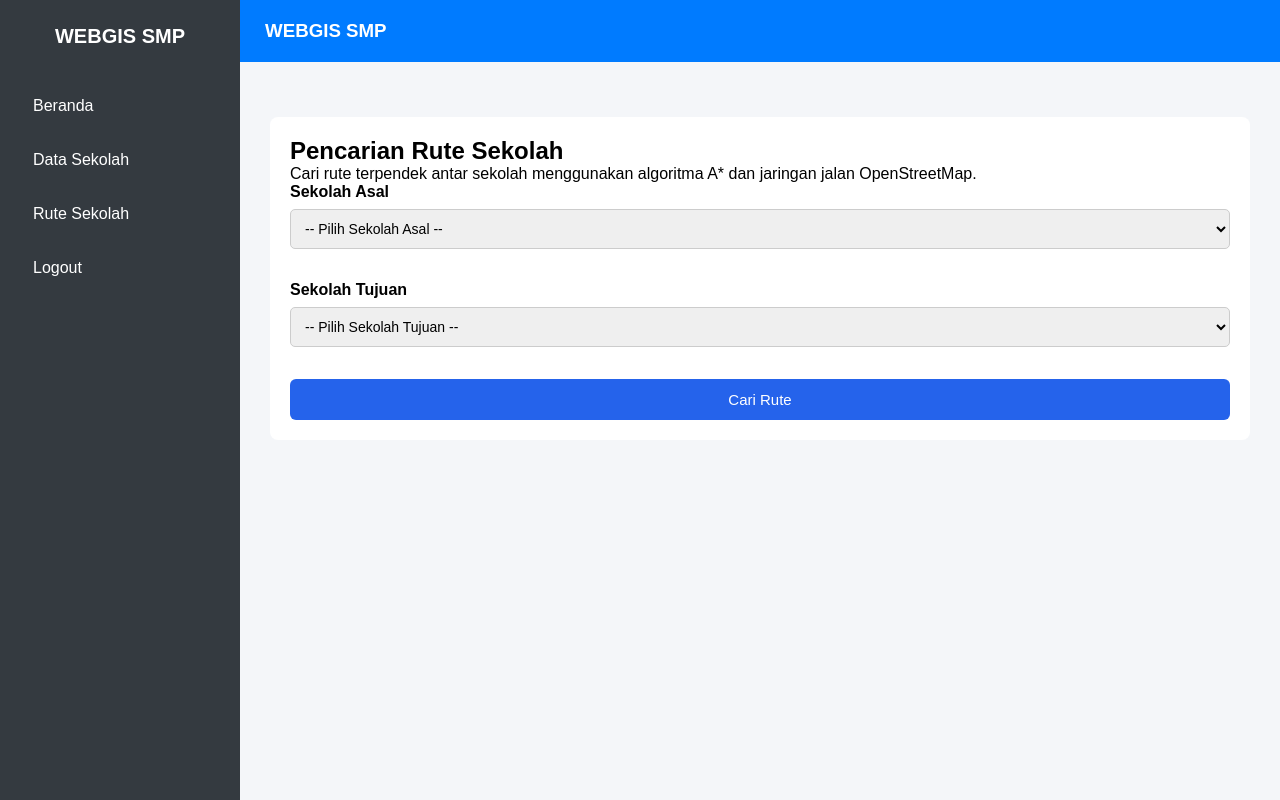
After one commit to yudanode/Project-Sistem-Cerdas---Kelompok-1, a Flask app: page /rute-sekolah in a window 1280 px wide. The commit adds this page. Run offline with Flask 3, Linux system fonts and the light colour scheme.

Commit message:
feat: implementasi pencarian rute sekolah dengan A* dan OSM

```diff
--- a/pencarian-jalur/app.py
+++ b/pencarian-jalur/app.py
@@ -1,17 +1,281 @@
 
-from flask import Flask, render_template
+import os
+import shutil
+import traceback
+from pathlib import Path
 
-app = Flask(__name__)
+from flask import Flask, render_template, request
+
+# ==========================================
+# 1. KONFIGURASI DIREKTORI
+# ==========================================
+
+BASE_DIR = Path(__file__).resolve().parent
+STATIC_DIR = BASE_DIR / "static"
+TEMPLATE_DIR = BASE_DIR / "templates"
+
+# Membuat folder static jika belum tersedia
+STATIC_DIR.mkdir(parents=True, exist_ok=True)
+
+# Mengatur direktori kerja
+os.chdir(str(BASE_DIR))
+
+print("====================================")
+print("LOKASI APP:", Path(__file__).resolve())
+print("FOLDER PROYEK:", BASE_DIR)
+print("FOLDER STATIC:", STATIC_DIR)
+print("====================================")
+
+# ==========================================
+# 2. IMPORT ALGORITMA A*
+# ==========================================
+
+from road_network import (
+    cari_rute_astar,
+    tampilkan_peta_rute,
+    nama_sekolah
+)
+
+# ==========================================
+# 3. KONFIGURASI FLASK
+# ==========================================
+
+app = Flask(
+    __name__,
+    static_folder=str(STATIC_DIR),
+    template_folder=str(TEMPLATE_DIR)
+)
+
+# ==========================================
+# 4. DATA SEKOLAH
+# ==========================================
+
+data_sekolah = [
+    {
+        "kode": "A",
+        "nama": "SDN Cimuning 5",
+        "latitude": -6.32631417,
+        "longitude": 107.0156000
+    },
+    {
+        "kode": "B",
+        "nama": "SMPN 10 Kota Bekasi",
+        "latitude": -6.31682806,
+        "longitude": 107.0084318
+    },
+    {
+        "kode": "C",
+        "nama": "SMPN 26 Kota Bekasi",
+        "latitude": -6.30645454,
+        "longitude": 107.0251967
+    },
+    {
+        "kode": "D",
+        "nama": "SMPN 36 Kota Bekasi",
+        "latitude": -6.30985904,
+        "longitude": 107.0166897
+    },
+    {
+        "kode": "E",
+        "nama": "SMPN 40 Kota Bekasi",
+        "latitude": -6.29436752,
+        "longitude": 107.0220758
+    },
+    {
+        "kode": "F",
+        "nama": "SMPN 48 Kota Bekasi",
+        "latitude": -6.32248735,
+        "longitude": 107.0257286
+    },
+    {
+        "kode": "G",
+        "nama": "SMP Daya Utama",
+        "latitude": -6.29591056,
+        "longitude": 107.0306720
+    }
+]
+
+# ==========================================
+# 5. HALAMAN BERANDA
+# ==========================================
 
 @app.route("/")
 def beranda():
+
     return render_template("beranda.html")
 
 
+# ==========================================
+# 6. HALAMAN DATA SEKOLAH
+# ==========================================
+
 @app.route("/data-sekolah")
-def data_sekolah():
-    return render_template("data_sekolah.html")
+def data_sekolah_page():
+
+    return render_template(
+        "data_sekolah.html",
+        sekolah=data_sekolah
+    )
 
 
+# ==========================================
+# 7. HALAMAN PENCARIAN RUTE
+# ==========================================
+
+@app.route("/rute-sekolah", methods=["GET", "POST"])
+def rute_sekolah():
+
+    hasil = None
+    pesan_error = None
+
+    asal = ""
+    tujuan = ""
+
+    print("\n====================================")
+    print("HALAMAN RUTE DIAKSES")
+    print("METHOD:", request.method)
+    print("====================================")
+
+    if request.method == "POST":
+
+        asal = request.form.get("asal", "").strip()
+        tujuan = request.form.get("tujuan", "").strip()
+
+        print("ASAL:", repr(asal))
+        print("TUJUAN:", repr(tujuan))
+
+        if asal not in nama_sekolah or tujuan not in nama_sekolah:
+
+            pesan_error = "Pilihan sekolah tidak valid."
+
+        elif asal == tujuan:
+
+            pesan_error = "Sekolah asal dan tujuan tidak boleh sama."
+
+        else:
+
+            try:
+
+                # ----------------------------------
+                # MENCARI RUTE A*
+                # ----------------------------------
+
+                print("\nMemulai pencarian rute A*...")
+
+                rute, jarak = cari_rute_astar(
+                    asal,
+                    tujuan
+                )
+
+                print("Rute berhasil ditemukan!")
+                print("Jumlah titik:", len(rute))
+                print("Jarak:", jarak, "meter")
+
+                # ----------------------------------
+                # MEMBUAT PETA
+                # ----------------------------------
+
+                print("\nMembuat peta rute...")
+
+                file_asli = tampilkan_peta_rute(
+                    rute,
+                    asal,
+                    tujuan
+                )
+
+                file_asli = Path(file_asli).resolve()
+
+                # ----------------------------------
+                # MENENTUKAN FILE TUJUAN
+                # ----------------------------------
+
+                file_tujuan = (
+                    BASE_DIR / "static" / "rute_terakhir.html"
+                ).resolve()
+
+                STATIC_DIR.mkdir(
+                    parents=True,
+                    exist_ok=True
+                )
+
+                print("\n=== PEMERIKSAAN FILE PETA ===")
+                print("File sumber:", repr(str(file_asli)))
+                print("File tujuan:", repr(str(file_tujuan)))
+                print("Folder static tersedia:", STATIC_DIR.is_dir())
+                print("File sumber tersedia:", file_asli.is_file())
+
+                # ----------------------------------
+                # MEMERIKSA FILE SUMBER
+                # ----------------------------------
+
+                if not file_asli.is_file():
+
+                    raise FileNotFoundError(
+                        f"File sumber peta tidak ditemukan: {file_asli}"
+                    )
+
+                # ----------------------------------
+                # MENYALIN FILE PETA
+                # ----------------------------------
+
+                shutil.copy2(
+                    str(file_asli),
+                    str(file_tujuan)
+                )
+
+                print(
+                    "File tujuan berhasil dibuat:",
+                    file_tujuan.is_file()
+                )
+
+                if not file_tujuan.is_file():
+
+                    raise FileNotFoundError(
+                        f"File tujuan tidak ditemukan: {file_tujuan}"
+                    )
+
+                # ----------------------------------
+                # MENYIAPKAN HASIL
+                # ----------------------------------
+
+                hasil = {
+                    "asal": nama_sekolah[asal],
+                    "tujuan": nama_sekolah[tujuan],
+                    "jarak": round(jarak / 1000, 2)
+                }
+
+                print("\nPENCARIAN RUTE BERHASIL!")
+
+            except Exception as e:
+
+                print("\n========== DETAIL ERROR ==========")
+
+                traceback.print_exc()
+
+                pesan_error = f"Gagal mencari rute: {e}"
+
+                print("ERROR:", repr(e))
+                print("==================================")
+
+    return render_template(
+        "rute_sekolah.html",
+        sekolah=data_sekolah,
+        hasil=hasil,
+        pesan_error=pesan_error,
+        asal=asal,
+        tujuan=tujuan
+    )
+
+
+# ==========================================
+# 8. MENJALANKAN FLASK
+# ==========================================
+
 if __name__ == "__main__":
-    app.run(debug=True)
+
+    app.run(
+        host="127.0.0.1",
+        port=5000,
+        debug=True,
+        use_reloader=False
+    )
--- a/pencarian-jalur/static/CSS/style.css
+++ b/pencarian-jalur/static/CSS/style.css
@@ -81,3 +81,40 @@ th {
     background: #007bff;
     color: white;
 }
+
+
+form {
+    display: flex;
+    flex-direction: column;
+    gap: 12px;
+}
+
+form label {
+    font-weight: bold;
+}
+
+form select {
+    padding: 12px;
+    border: 1px solid #ccc;
+    border-radius: 5px;
+    font-size: 14px;
+}
+
+form button {
+    padding: 12px;
+    background: #007bff;
+    color: white;
+    border: none;
+    border-radius: 5px;
+    cursor: pointer;
+    font-size: 15px;
+}
+
+form button:hover {
+    background: #0056b3;
+}
+
+.error {
+    color: red;
+    margin-top: 15px;
+}
--- /dev/null
+++ b/pencarian-jalur/templates/rute_sekolah.html
@@ -0,0 +1,155 @@
+
+{% extends "layout.html" %}
+
+{% block content %}
+
+<div class="table-container">
+
+    <h2>Pencarian Rute Sekolah</h2>
+
+    <p>
+        Cari rute terpendek antar sekolah menggunakan
+        algoritma A* dan jaringan jalan OpenStreetMap.
+    </p>
+
+    <form method="POST" action="{{ url_for('rute_sekolah') }}">
+
+        <div style="margin-bottom: 20px;">
+
+            <label for="asal">
+                <strong>Sekolah Asal</strong>
+            </label>
+
+            <select
+                name="asal"
+                id="asal"
+                required
+                style="width: 100%; padding: 10px; margin-top: 8px;"
+            >
+
+                <option value="">-- Pilih Sekolah Asal --</option>
+
+                {% for item in sekolah %}
+
+                    <option
+                        value="{{ item.kode }}"
+                        {% if asal == item.kode %}selected{% endif %}
+                    >
+                        {{ item.nama }}
+                    </option>
+
+                {% endfor %}
+
+            </select>
+
+        </div>
+
+        <div style="margin-bottom: 20px;">
+
+            <label for="tujuan">
+                <strong>Sekolah Tujuan</strong>
+            </label>
+
+            <select
+                name="tujuan"
+                id="tujuan"
+                required
+                style="width: 100%; padding: 10px; margin-top: 8px;"
+            >
+
+                <option value="">-- Pilih Sekolah Tujuan --</option>
+
+                {% for item in sekolah %}
+
+                    <option
+                        value="{{ item.kode }}"
+                        {% if tujuan == item.kode %}selected{% endif %}
+                    >
+                        {{ item.nama }}
+                    </option>
+
+                {% endfor %}
+
+            </select>
+
+        </div>
+
+        <button
+            type="submit"
+            style="
+                background-color: #2563eb;
+                color: white;
+                border: none;
+                padding: 12px 24px;
+                border-radius: 6px;
+                cursor: pointer;
+            "
+        >
+            Cari Rute
+        </button>
+
+    </form>
+
+</div>
+
+
+{% if pesan_error %}
+
+    <div class="table-container"
+         style="margin-top: 20px; color: red;">
+
+        <h3>Terjadi Kesalahan</h3>
+
+        <p>{{ pesan_error }}</p>
+
+    </div>
+
+{% endif %}
+
+
+{% if hasil %}
+
+    <div class="table-container" style="margin-top: 20px;">
+
+        <h2>Hasil Pencarian Rute</h2>
+
+        <p>
+            <strong>Asal:</strong>
+            {{ hasil.asal }}
+        </p>
+
+        <p>
+            <strong>Tujuan:</strong>
+            {{ hasil.tujuan }}
+        </p>
+
+        <p>
+            <strong>Total Jarak:</strong>
+            {{ hasil.jarak }} km
+        </p>
+
+        <p>
+            <strong>Algoritma:</strong>
+            A* (A-Star)
+        </p>
+
+    </div>
+
+    <div class="table-container" style="margin-top: 20px;">
+
+        <h2>Peta Rute</h2>
+
+        <iframe
+            src="{{ url_for('static', filename='rute_terakhir.html') }}"
+            width="100%"
+            height="600"
+            style="border: none;"
+            loading="lazy"
+        >
+        </iframe>
+
+    </div>
+
+{% endif %}
+
+{% endblock %}
```
Also changed, not shown: pencarian-jalur/road_network.py (+141 -32 lines).
